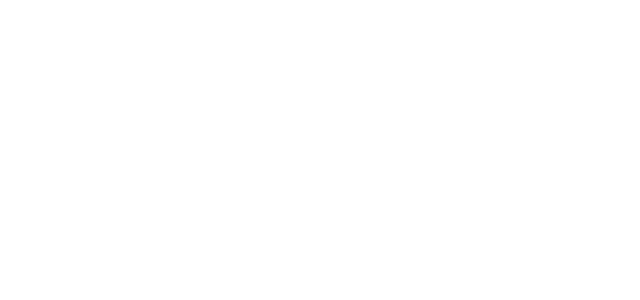
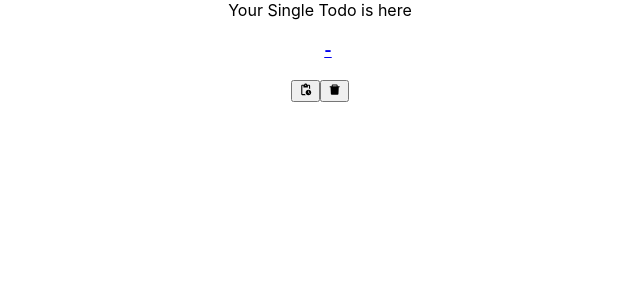
Before and after one commit to shilpe26/Todo-app-master, a React (Create React App) app in the folder todo/: page /todo/1 in a window 1280 px wide. Before the commit this address had no page. Shown: the top 300 px of the page, without its empty margins (320-960 px from the left). Built offline with nearby package versions, Linux system fonts and the light colour scheme.

Commit message:
fix: router name of todo single page

```diff
--- a/todo/src/App.js
+++ b/todo/src/App.js
@@ -3,16 +3,19 @@
 import SingleTodo from "./TodoRouting.jsx/SingleTodo";
 import Todo from "./todoComponents/Todo";
 
+
 function App() {
+
  	return (
  		<div className="App">
  			<Routes>
  				<Route path="/" element={<Todo />} />
-				<Route path="/todoItem/:id" element={<SingleTodo />} />
+ 				<Route path="/todo/:id" element={<SingleTodo />} />
 
  			</Routes>
 		</div>
  	);
+
  }
 
 export default App;
--- a/todo/src/todoComponents/TodoItem.jsx
+++ b/todo/src/todoComponents/TodoItem.jsx
@@ -8,7 +8,7 @@
 		<>
 			<h2 className="todo-id">
 				{id}
-				<Link to={`/todoItem/${id}`}><div className="todo-name">{name}
+				<Link to={`/todo/${id}`}><div className="todo-name">{name}
 				- {description}
 				</div></Link>
 			</h2>
```
Lines whose indentation alone changed are shown as unchanged.
